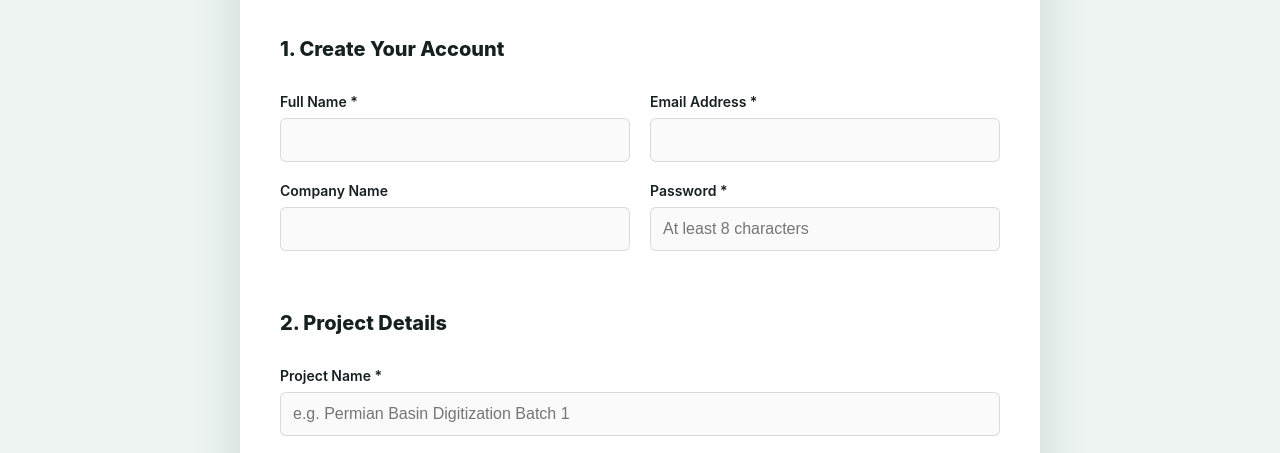
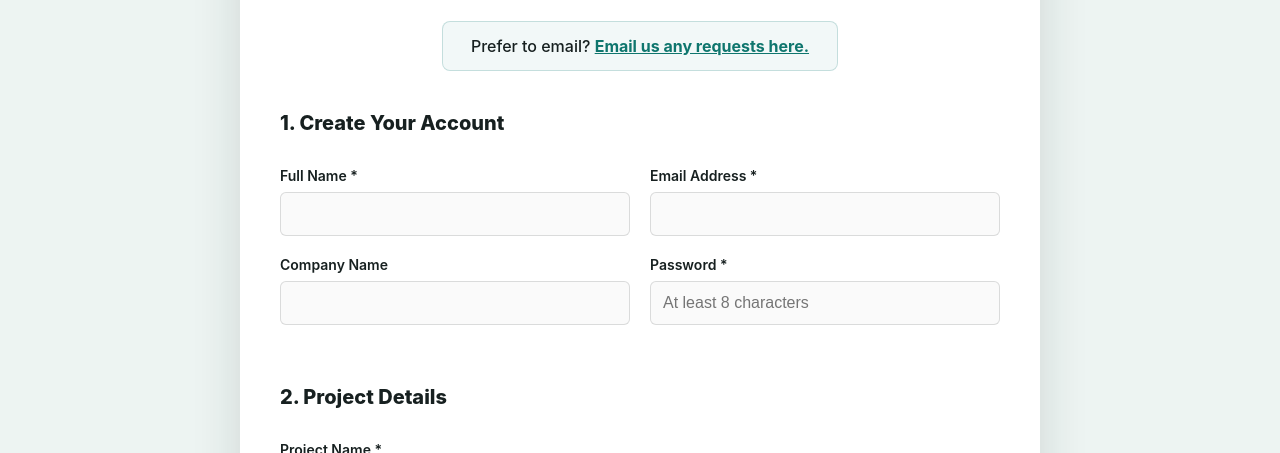
Before and after one commit to Ch3fC0d3/WellLogged, a website: page public/quote.html in a window 1280 px wide. Shown: the part 312-765 px from the top of the page. Drawn offline with Linux system fonts and the light colour scheme.

Commit message:
Add prominent email alternative link to the quote submission page header

```diff
--- a/public/quote.html
+++ b/public/quote.html
@@ -47,6 +47,11 @@
         <div class="quote-header">
             <h1>Start Your Project</h1>
             <p>Create an account and submit your logs for a full-service digitization quote. We handle the entire process from image to clean digital output.</p>
+            <div style="margin-top: 24px; display: inline-block; background: rgba(13, 118, 110, 0.05); padding: 14px 28px; border-radius: 8px; border: 1px solid rgba(13, 118, 110, 0.2);">
+                <span style="font-size: 16px; font-weight: 500; color: var(--ink);">
+                    Prefer to email? <a href="mailto:hello@welllogged.ai?subject=Well%20log%20digitization%20request" style="color: var(--teal); font-weight: 700; text-decoration: underline;">Email us any requests here.</a>
+                </span>
+            </div>
         </div>
 
         <form id="quoteForm">
```
